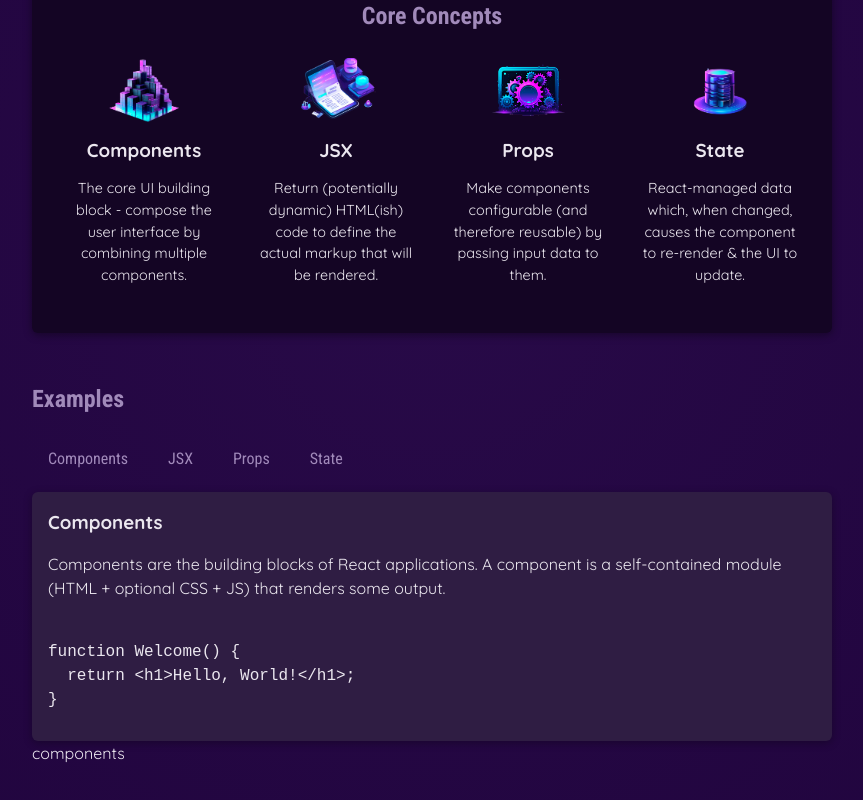
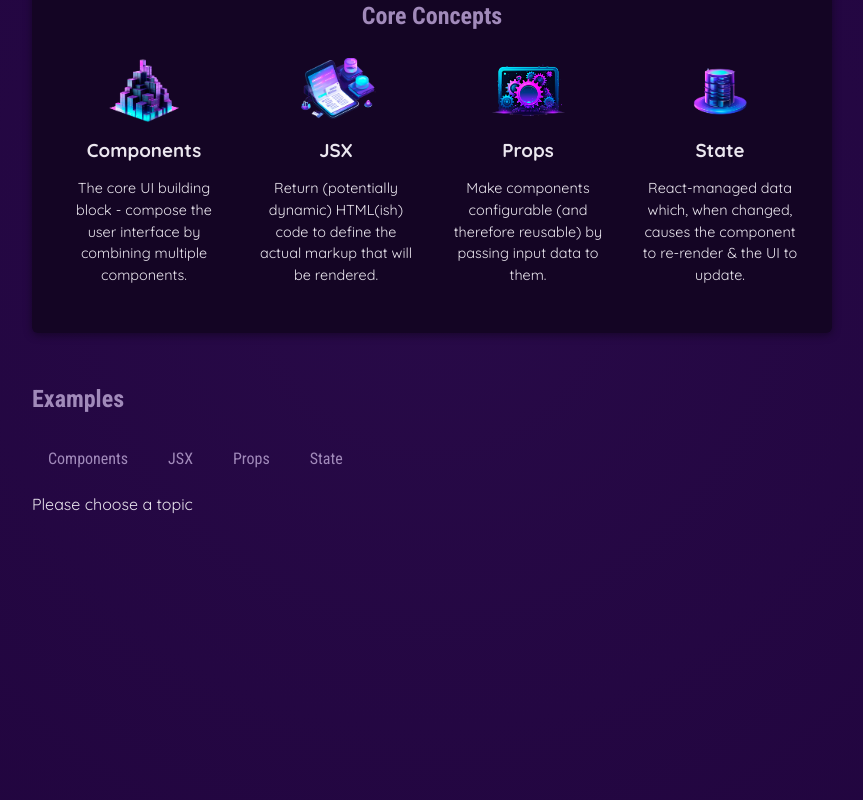
Before and after one commit to lokesh-kumar-m/React-coding, a React (Vite) app: page / in a window 1280 px wide. Shown: the part 366-1166 px from the top of the page, without its empty margins (208-1071 px from the left). Built offline with nearby package versions, Linux system fonts and the light colour scheme.

Commit message:
handling dynamic content

```diff
--- a/src/App.jsx
+++ b/src/App.jsx
@@ -7,7 +7,7 @@ import TabButton from "./components/tabButton";
 
 
 function App() {
-  const [tabContent,setContent]=useState('components')
+  const [tabContent,setContent]=useState('')
 
   function handleClick(element){
     setContent(element)
@@ -19,10 +19,9 @@ function App() {
         <section id="core-concepts">
           <h2>Core Concepts</h2>
           <ul>
-            <Cards {...CORE_CONCEPTS[0]}/>
-            <Cards {...CORE_CONCEPTS[1]}/>
-            <Cards {...CORE_CONCEPTS[2]}/>
-            <Cards {...CORE_CONCEPTS[3]}/>
+            {CORE_CONCEPTS.map((conceptelements,id)=>
+              <Cards {...conceptelements}/>
+            )}
           </ul>
         </section>
         <section id="examples">
@@ -33,16 +32,14 @@ function App() {
             <TabButton clickEvent={()=>handleClick("props")}>Props</TabButton>
             <TabButton clickEvent={()=>handleClick("state")}>State</TabButton>
           </menu>
-          <div id="tab-content">
-            <h3>{EXAMPLES[tabContent].title}</h3>
-            <p>{EXAMPLES[tabContent].description}</p>
-            <pre>
-              <code>
-              {EXAMPLES[tabContent].code}
-              </code>
-            </pre>
-          </div>
-          {tabContent}
+            {!tabContent?<p>Please choose a topic</p> :
+            (<div id="tab-content"><h3>{EXAMPLES[tabContent].title}</h3><p>{EXAMPLES[tabContent].description}</p><pre>
+                <code>
+                  {EXAMPLES[tabContent].code}
+                </code>
+              </pre></div>)
+            }
+
         </section>
       </main>
     </div>
```
